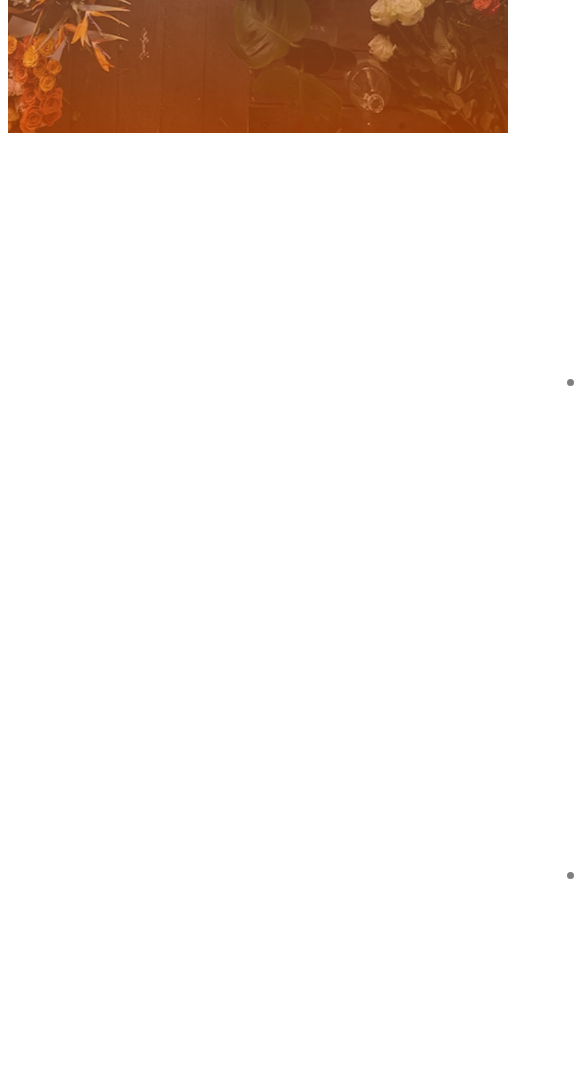
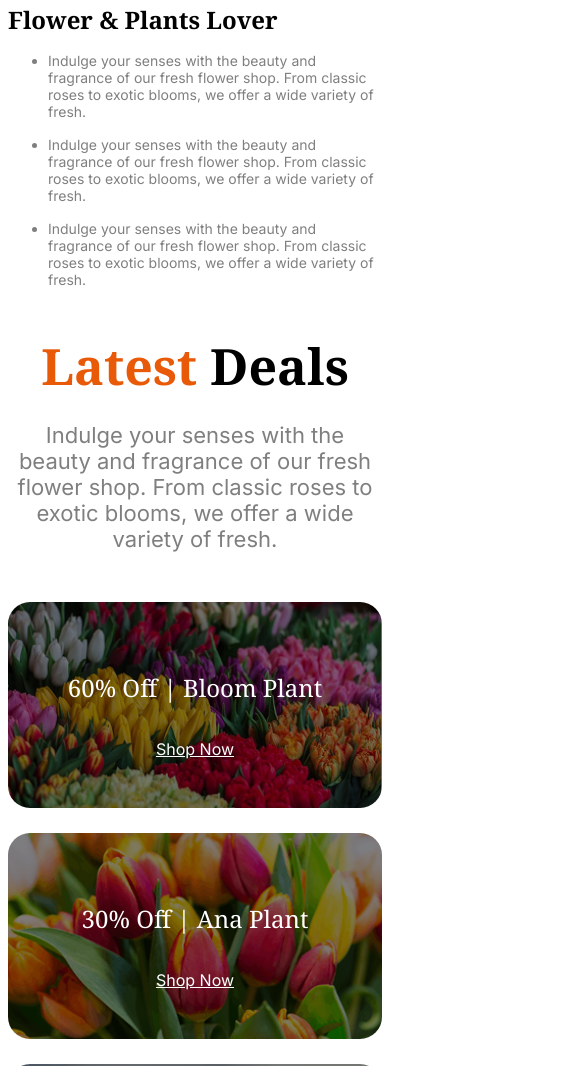
Before and after one commit to ekram-haque/assignment-2, a plain HTML site: page index.html in a window 390 px wide. Shown: the part 2772-3838 px from the top of the page, 585 px wide, since content can reach past the window. Drawn offline with Linux system fonts and the light colour scheme.

Commit message:
added deal section

```diff
--- a/index.html
+++ b/index.html
@@ -148,6 +148,31 @@
           </ul>
         </div>
       </section>
+
+      <!-- latest deal section start here  -->
+       <section class="cards-container max-width">
+        <h2 class=" deal-title noto-serif-text-title" > <span class="title-color-primary">Latest</span> Deals</h2>
+        <p class="deal-des inter-text-description">Indulge your senses with the beauty and fragrance of our fresh flower shop. From <br> classic roses to exotic blooms, we offer a wide variety of fresh.</p>
+
+        <div class="card-container" >
+        <div class="card bloom">
+          <h2 class="noto-serif-text-title">60% Off | Bloom Plant</h2>
+          <span class="inter-text-description">Shop Now</span>
+        </div>
+        <div class="card Ana">
+          <h2 class="noto-serif-text-title">30% Off | Ana  Plant</h2>
+          <span class="inter-text-description">Shop Now</span>
+        </div>
+        <div class="card Zabo">
+          <h2 class="noto-serif-text-title">25% Off | Zabo Plant</h2>
+          <span class="inter-text-description">Shop Now</span>
+        </div>
+
+        </div>
+
+
+
+       </section>
     </main>
 
     <!-- footer start here  -->
--- a/styles/style.css
+++ b/styles/style.css
@@ -209,7 +209,7 @@ width: 171px;align-items: center;
   display: flex;
   justify-content: space-between;
   gap: 60px;
-  margin-top: 200px;
+  margin-top: 40px 0;
 
 }
 
@@ -240,14 +240,112 @@ width: 171px;align-items: center;
 }
 .plant-lover-des{
   font-size: 22px;
-  margin-bottom: 20px;
-  margin: 5px;
-  padding: 10px;
+  margin-top: 20px;
+
 
 }
 .plant-lover-container{
+  margin-top: 38px;
+}
 
-  margin-top: 38px;
-
+@media screen and (max-width:576px) {
+  .plant-lover-section{
+    flex-direction: column;
+    gap: 18px;
+    margin: 0;
+  }
+  .store-image{
+    width: 100%;
+  }
+  .badge{
+    display: none;
+  }
+  .plant-lover-title{
+    font-size: 24px;
+  }
+  .plant-lover-des{
+    font-size: 14px;
+    margin-top: 16px;
+  }
+  .plant-lover-container{
+  margin-top: 18px;
+}
 
 }
+
+/* latest deal section  */
+.deal-title{
+  font-size: 50px;
+  font-weight: bold;
+  text-align: center;
+  margin: 0;
+  margin-bottom: 16px;
+}
+.deal-des{
+  font-size: 22px;
+  text-align: center;
+   color: rgba(0, 0, 0, 0.5);
+
+}
+.card{
+  height: 200px;
+  display: flex;
+  flex-direction: column;
+  align-items: center;
+  justify-content: center;
+  color: white;
+  gap: 16px;
+  border-radius: 22px;
+}
+.card span{
+  text-decoration: underline;
+}
+
+.card-container{
+  display: grid;
+  grid-template-columns: 1fr 2fr;
+  grid-template-rows: repeat(2,1fr);
+  gap: 25px;
+
+  border-radius: 22px;
+}
+
+.bloom{
+  background-image: linear-gradient( rgba(0,0,0,0.5), rgba(0,0,0,0.5)  ) ,url("../images/deal-bloom.png");
+  background-size: cover;
+  background-repeat: no-repeat;
+  background-position: center;
+}
+
+.Ana{
+  background-image: linear-gradient( rgba(0,0,0,0.5), rgba(0,0,0,0.5)  ) ,url("../images/deal-ana.png");
+   background-size: cover;
+  background-repeat: no-repeat;
+  background-position: center;
+  grid-column: 1/2;
+}
+
+.Zabo{
+  background-image: linear-gradient( rgba(0,0,0,0.5), rgba(0,0,0,0.5)  ) ,url("../images/deal-zabo.png");
+   background-size: cover;
+  background-repeat: no-repeat;
+  background-position: center;
+  height: 100%;
+  grid-column: 2/3;
+  grid-row: 1/3;
+}
+
+@media screen and (max-width:576px) {
+  .card-container{
+    grid-template-columns: repeat(1,1fr);
+    margin-top: 50px;
+    margin-bottom: 40px;
+  }
+  .card{
+    height: 206px;
+  }
+  .Zabo{
+    grid-column: auto;
+    grid-row: auto;
+  }
+}
```
